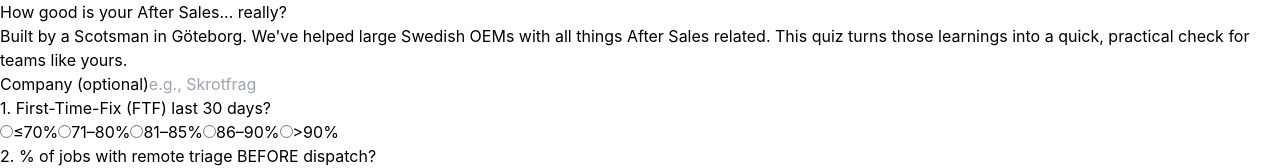
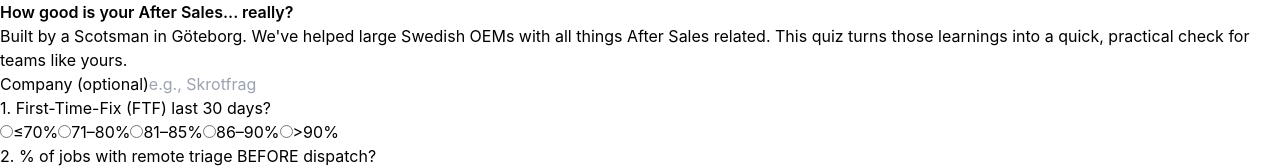
Before and after one commit to rustybadge/after-sales-quiz, a React (Vite) app: page / in a window 1280 px wide. Shown: the top 168 px of the page. Built offline with nearby package versions, Linux system fonts and the light colour scheme.

Commit message:
Update h1 and h2 fonts to Inter Semi Bold

```diff
--- a/src/index.css
+++ b/src/index.css
@@ -1,6 +1,8 @@
 @tailwind base;
 @tailwind components;
 @tailwind utilities;
+
+@import url('https://fonts.googleapis.com/css2?family=Inter:wght@400;600&display=swap');
 
 body {
   margin: 0;
@@ -11,6 +13,11 @@
   -moz-osx-font-smoothing: grayscale;
 }
 
+h1, h2 {
+  font-family: 'Inter', sans-serif;
+  font-weight: 600;
+}
+
 code {
   font-family: source-code-pro, Menlo, Monaco, Consolas, 'Courier New',
     monospace;
```
